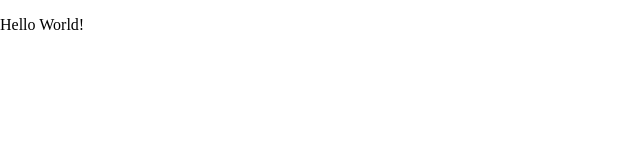
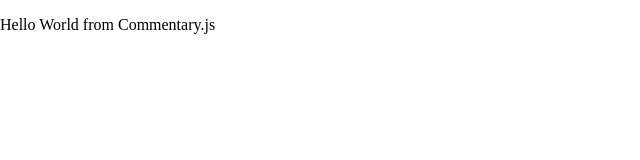
Before and after one commit to RPlaha0390/react-commentary-app, a React app: page / in a window 1280 px wide. Shown: the top 160 px of the page, without its empty margins (0-640 px from the left). Built offline with nearby package versions, Linux system fonts and the light colour scheme.

Commit message:
add smart component commentary.js - execute componentDidMount to fetch data and setState

```diff
--- a/src/containers/App.js
+++ b/src/containers/App.js
@@ -1,13 +1,16 @@
-import React, { Component, Fragment } from 'react';
+import React, { Component } from 'react';
 
+import Commentary from './Commentary';
 import '../styles/App.scss';
 
 class App extends Component {
 	render() {
 		return (
-			<Fragment>
-				<p>Hello World!</p>
-			</Fragment>
+			<div className="page">
+				<div className="page__container">
+					<Commentary />
+				</div>
+			</div>
 		)
 	}
 }
--- /dev/null
+++ b/src/containers/Commentary.js
@@ -0,0 +1,60 @@
+import React, { Component, Fragment } from 'react';
+
+class Commentary extends Component {
+	/**
+	 * constructor
+	 */
+	constructor() {
+		/**
+		 * Use super() to initialise 'this'
+		 */
+		super();
+
+		this.state = {
+			commentaryFeed: [],
+			keyMoments: []
+		}
+	}
+
+	/**
+	 * Use componentDidMount lifecycle hook to execute
+	 * our fetch method that retrieves the commentary feed from
+	 * our endpoint
+	 * @return [Array]
+	 */
+	componentDidMount() {
+		fetch('data/feed.json')
+			.then(res => res.json())
+			.then(feed => this.setState({
+				/**
+				 * Create commentaryFeed state
+				 */
+				commentaryFeed: feed[0].commentary,
+				/**
+				 * Create keyMoments state by filtering through the objects and find any
+				 * keyMoment keys that contain a value of true
+				 */
+				keyMoments: feed[0].commentary.filter(obj => {
+				  return obj.isKey === true
+				})
+			}));
+	}
+
+	/**
+   * render
+   * @return {JSX}
+   */
+	render() {
+		console.log(this.state.commentaryFeed);
+		console.log(this.state.keyMoments);
+
+		return (
+			<Fragment>
+				<p>Hello World from Commentary.js</p>
+			</Fragment>
+		)
+	}
+}
+
+
+export default Commentary;
```
